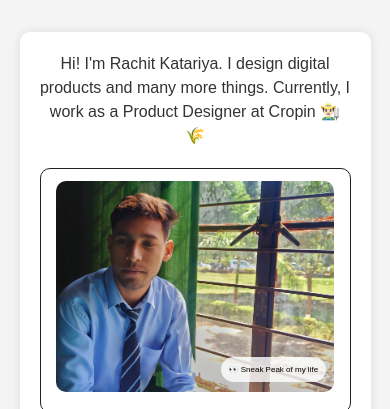
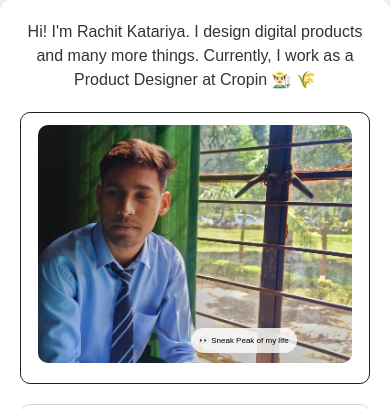
Before and after one commit to rachitkatariya/Portfolio, a plain HTML site: page index.html in a window 390 px wide. Shown: the top 409 px of the page. Drawn offline with Linux system fonts and the light colour scheme.

Commit message:
make it responsive

```diff
--- a/style.css
+++ b/style.css
@@ -240,6 +240,11 @@ body {
 
 @media (max-width: 480px) {
 
+    .container{
+        width: 100vw;
+        height: 100vh;
+    }
+
     .header p {
         font-size: 1em;
     }
@@ -254,7 +259,7 @@ body {
 
     .image-caption {
         position: absolute;
-        left: 180px;
+        left: 170px;
         bottom: 30px;
         background-color: rgba(255, 255, 255, 0.8);
         border: none;
@@ -298,7 +303,12 @@ body {
     }
 }
 
-@media (width: 300px) {
+@media (width: 360px)  {
+
+    .container{
+        width: 100vw;
+        height: 100vh;
+    }
 
     .header p {
         font-size: 1em;
```
